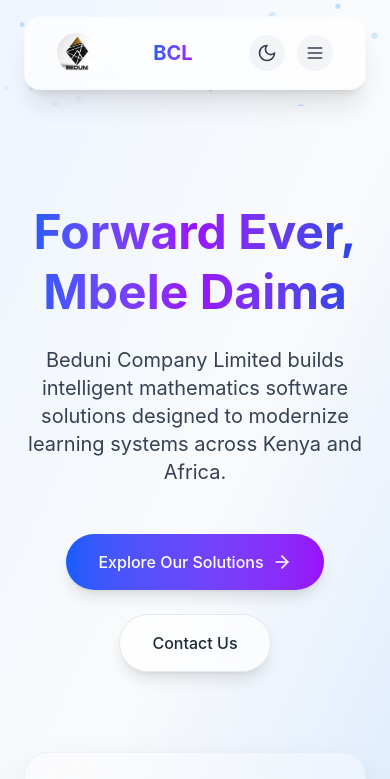
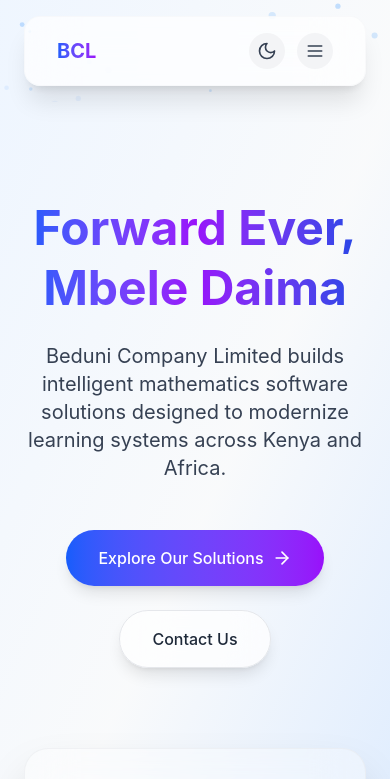
Before and after one commit to bclproduction-tech/Beduni_Company_Limited, a React (Vite) app: page / in a window 390 px wide. Shown: the top 779 px of the page. Built offline with nearby package versions, Linux system fonts and the light colour scheme; grey boxes are pictures that could not be loaded.

Commit message:
Responsive nav bar

```diff
--- a/src/app/components/Navigation.tsx
+++ b/src/app/components/Navigation.tsx
@@ -2,7 +2,6 @@ import React, { useState } from 'react';
 import { Moon, Sun, ChevronDown, Menu, X } from 'lucide-react';
 import { motion, AnimatePresence } from 'motion/react';
 import { useTheme } from '@/app/context/ThemeContext';
-import logo from '../../assets/logo.jpeg';
 
 export function Navigation() {
   const { isDark, toggleTheme } = useTheme();
@@ -15,7 +14,7 @@ export function Navigation() {
     if (element) {
       element.scrollIntoView({ behavior: 'smooth' });
       setActiveSection(id);
-      setMobileMenuOpen(false); // Close mobile menu after navigation
+      setMobileMenuOpen(false);
     }
   };
 
@@ -30,11 +29,6 @@ export function Navigation() {
         <div className="backdrop-blur-xl bg-white/70 dark:bg-black/70 rounded-2xl border border-gray-200/20 dark:border-white/10 shadow-xl">
           <div className="flex items-center justify-between px-8 py-4">
             {/* Logo */}
-            <img
-            src={logo}
-            alt="BCL Logo"
-            className="w-10 h-10 rounded-full object-cover"
-            />
             <motion.div
               whileHover={{ scale: 1.05 }}
               className="text-xl font-bold bg-gradient-to-r from-blue-600 to-purple-600 dark:from-gold-400 dark:to-yellow-500 bg-clip-text text-transparent"
```
